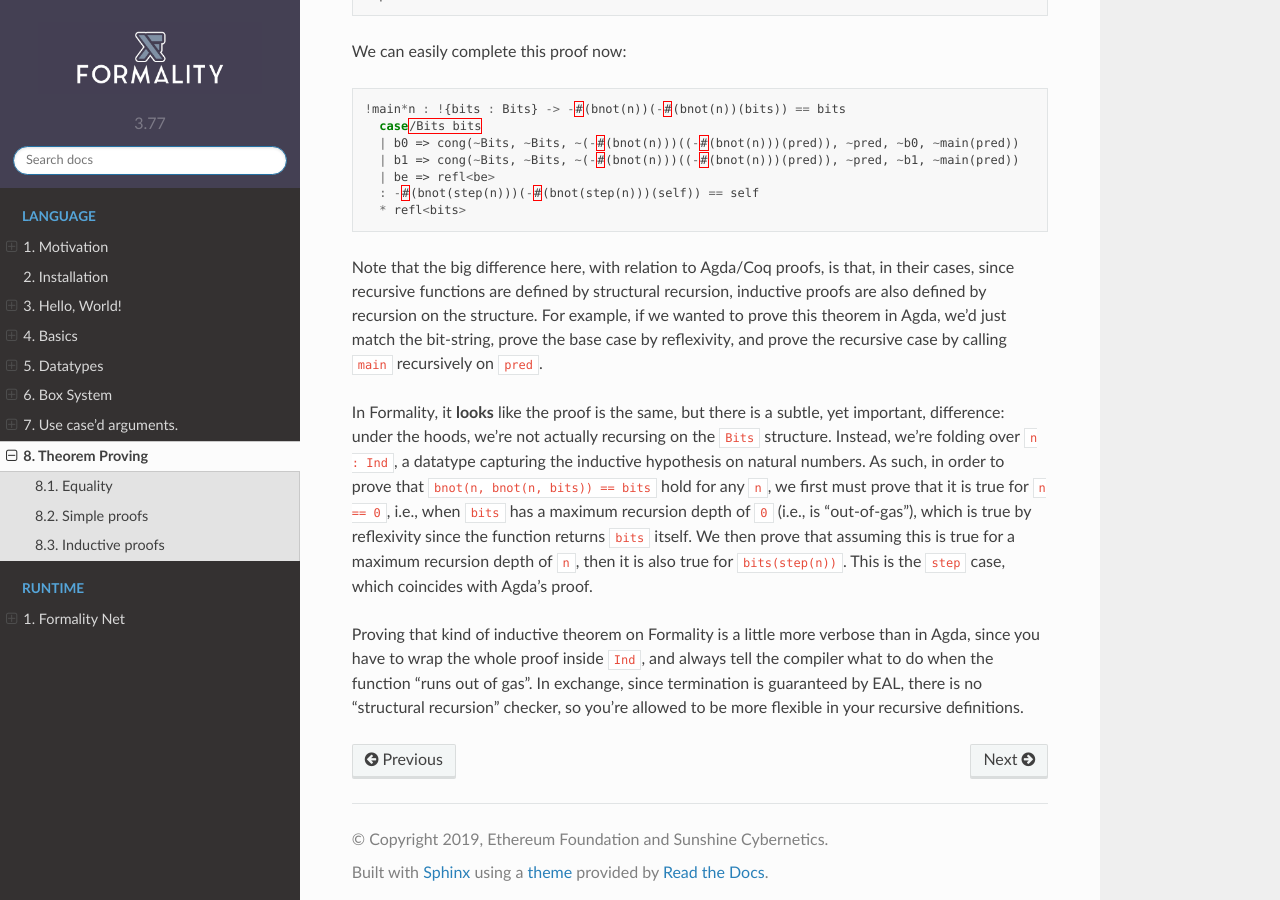
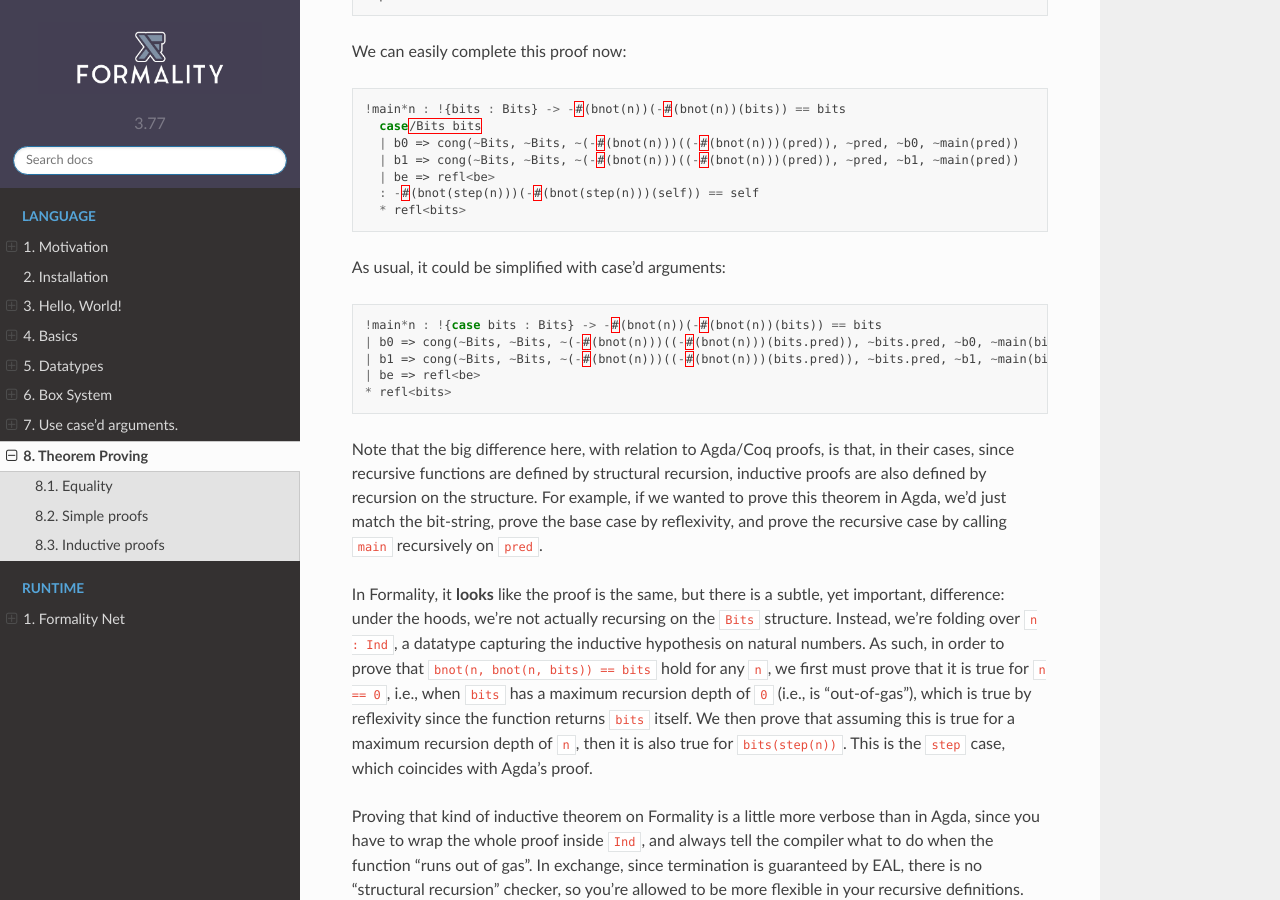
Before and after one commit to Soonad/docs.formality-lang.org, a Sphinx documentation site: the page built from docs/source/language/Theorem-Proving.md, in a window 1280 px wide and 900 px high, scrolled down 4882 px. Built offline with Sphinx 7.4.7 and the Read the Docs theme 2.0.0, drawn with Linux system fonts in a browser that asks for light colours; pages that are not in the unit, such as notebooks, are missing from menus.

Commit message:
Add simplifed bnot proof

````diff
--- a/docs/source/language/Theorem-Proving.md
+++ b/docs/source/language/Theorem-Proving.md
@@ -260,6 +260,16 @@ We can easily complete this proof now:
   * refl<bits>
 ```
 
+As usual, it could be simplified with case'd arguments:
+
+```javascript
+!main*n : !{case bits : Bits} -> -#(bnot(n))(-#(bnot(n))(bits)) == bits
+| b0 => cong(~Bits, ~Bits, ~(-#(bnot(n)))((-#(bnot(n)))(bits.pred)), ~bits.pred, ~b0, ~main(bits.pred))
+| b1 => cong(~Bits, ~Bits, ~(-#(bnot(n)))((-#(bnot(n)))(bits.pred)), ~bits.pred, ~b1, ~main(bits.pred))
+| be => refl<be>
+* refl<bits>
+```
+
 Note that the big difference here, with relation to Agda/Coq proofs, is that, in their cases, since recursive functions are defined by structural recursion, inductive proofs are also defined by recursion on the structure. For example, if we wanted to prove this theorem in Agda, we'd just match the bit-string, prove the base case by reflexivity, and prove the recursive case by calling `main` recursively on `pred`.
 
 In Formality, it **looks** like the proof is the same, but there is a subtle, yet important, difference: under the hoods, we're not actually recursing on the `Bits` structure. Instead, we're folding over `n : Ind`, a datatype capturing the inductive hypothesis on natural numbers. As such, in order to prove that `bnot(n, bnot(n, bits)) == bits` hold for any `n`, we first must prove that it is true for `n == 0`, i.e., when `bits` has a maximum recursion depth of `0` (i.e., is "out-of-gas"), which is true by reflexivity since the function returns `bits` itself. We then prove that assuming this is true for a maximum recursion depth of `n`, then it is also true for `bits(step(n))`. This is the `step` case, which coincides with Agda's proof.
````
